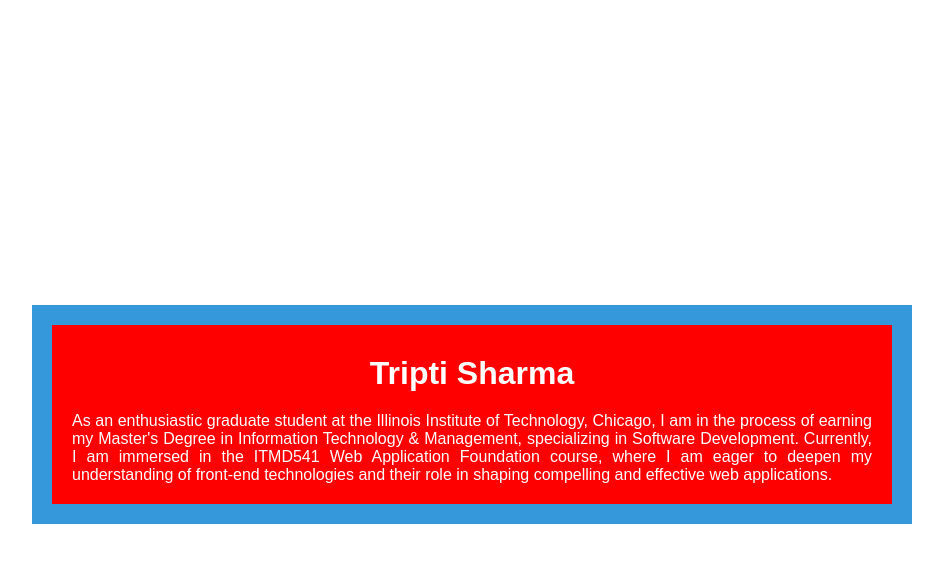
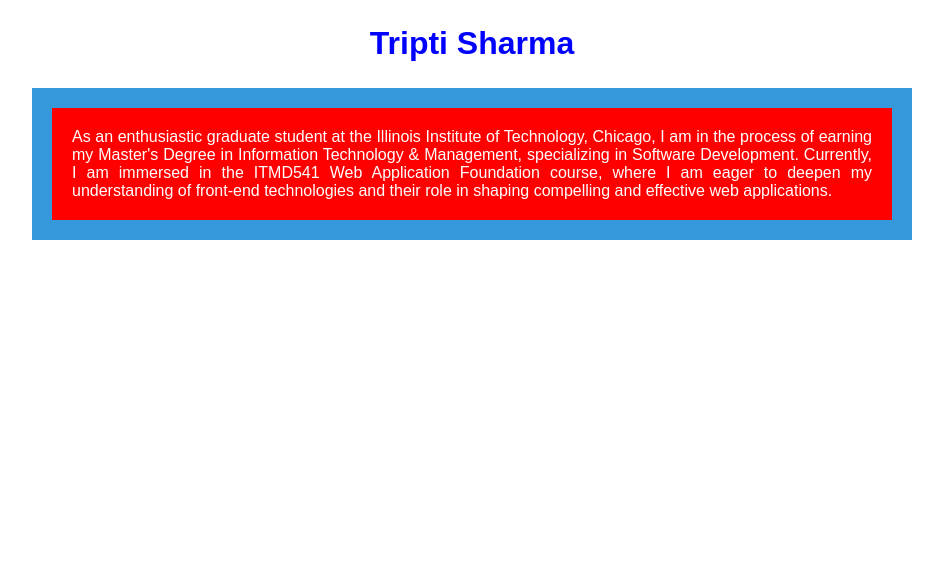
Before and after one commit to tfnu/ITMD541, a plain HTML site: page index.html in a window 1280 px wide. Shown: the whole page, without its empty margins (168-1111 px from the left). Drawn offline with Linux system fonts and the light colour scheme.

Commit message:
updated style.css
Updated style.css and index.html

```diff
--- a/css/style.css
+++ b/css/style.css
@@ -1,35 +1,37 @@
 body, html {
     height: 100%;
-    margin: 0;
     font-family: Arial, sans-serif;
     background-color: white;
     color: white;
   }
 
   .name-container {
-    text-align: center;
-    margin-top: 10px;
+    display: flex;
+    justify-content: center;
+    align-items: normal;
+    color:blue;
+    margin-top: 2%;
   }
 
   .bio-container {
     display: flex;
-    margin-top: 20px;
     justify-content: center;
-    align-items: center;
+    align-items: flex-start;
     height: calc(100% - 100px);
   }
 
   .outer-container {
     display: flex;
-    margin-top: 5%;
+    margin-top: 1%;
     justify-content: center;
-    align-items: center;
+    align-items: flex-start;
     height: calc(100% - 100px);
   }
 
   .outer-box {
     background-color: #3498db; /* Replace with your preferred color */
     padding: 20px;
+    margin-top: 1%;
   }
 
   .inner-box {
--- a/index.html
+++ b/index.html
@@ -7,12 +7,12 @@
 <link rel="stylesheet" href="css/style.css">
 </head>
 <body>
+    <div class="name-container">
+        <h1>Tripti Sharma</h1>
+      </div>
 <div class="outer-container">
   <div class="outer-box">
     <div class="inner-box">
-        <div class="name-container">
-            <h1>Tripti Sharma</h1>
-          </div>
         <div class="bio-container">
             <p class="p-bio">As an enthusiastic graduate student at the Illinois Institute of Technology, Chicago,
                              I am in the process of earning my Master's Degree in Information Technology & Management,
```
